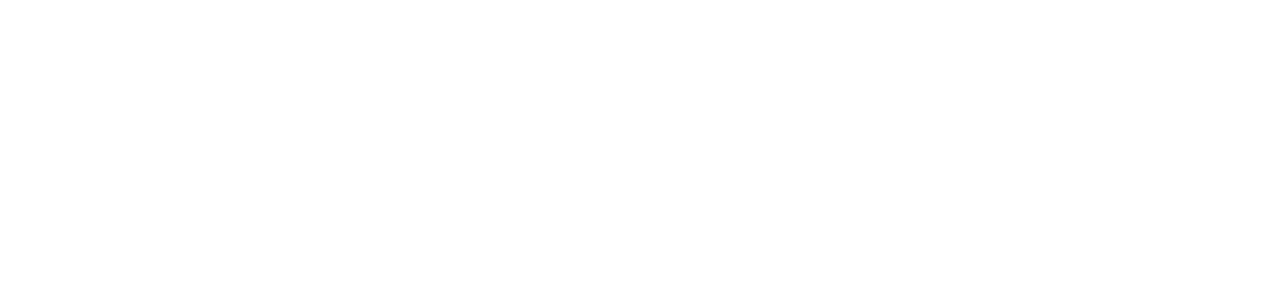
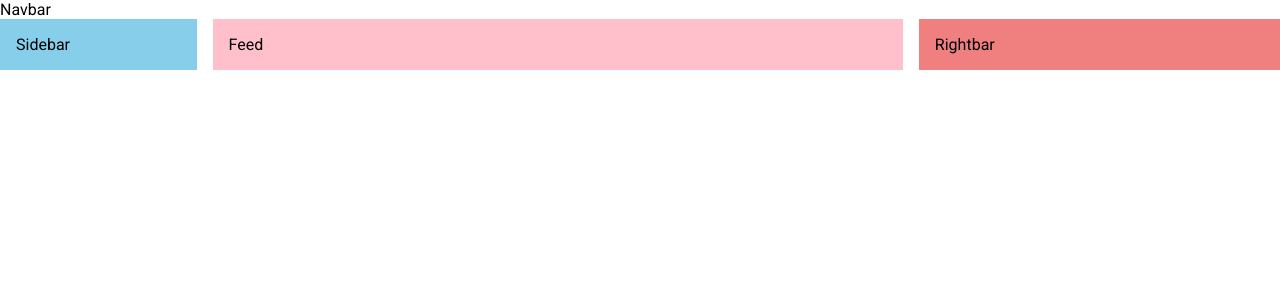
Before and after one commit to asitha-navaratne/mui-react-crash-course, a React (Vite) app: page / in a window 1280 px wide. Shown: the top 300 px of the page. Built offline with nearby package versions, Linux system fonts and the light colour scheme.

Commit message:
Added initial components

```diff
--- a/src/App.jsx
+++ b/src/App.jsx
@@ -1,5 +1,21 @@
+import { Box, Stack } from "@mui/material";
+
+import Navbar from "./components/Navbar";
+import Sidebar from "./components/Sidebar";
+import Feed from "./components/Feed";
+import Rightbar from "./components/Rightbar";
+
 function App() {
-  return <div></div>;
+  return (
+    <Box>
+      <Navbar />
+      <Stack direction={"row"} spacing={2} justifyContent={"space-between"}>
+        <Sidebar />
+        <Feed />
+        <Rightbar />
+      </Stack>
+    </Box>
+  );
 }
 
 export default App;
--- /dev/null
+++ b/src/components/Feed.jsx
@@ -0,0 +1,11 @@
+import { Box } from "@mui/material";
+
+const Feed = () => {
+  return (
+    <Box bgcolor={"pink"} flex={4} p={2}>
+      Feed
+    </Box>
+  );
+};
+
+export default Feed;
--- /dev/null
+++ b/src/components/Navbar.jsx
@@ -0,0 +1,5 @@
+const Navbar = () => {
+  return <div>Navbar</div>;
+};
+
+export default Navbar;
--- /dev/null
+++ b/src/components/Rightbar.jsx
@@ -0,0 +1,16 @@
+import { Box } from "@mui/material";
+
+const Rightbar = () => {
+  return (
+    <Box
+      bgcolor={"lightcoral"}
+      sx={{ display: { xs: "none", sm: "block" } }}
+      flex={2}
+      p={2}
+    >
+      Rightbar
+    </Box>
+  );
+};
+
+export default Rightbar;
--- /dev/null
+++ b/src/components/Sidebar.jsx
@@ -0,0 +1,16 @@
+import { Box } from "@mui/material";
+
+const Sidebar = () => {
+  return (
+    <Box
+      bgcolor={"skyblue"}
+      sx={{ display: { xs: "none", sm: "block" } }}
+      flex={1}
+      p={2}
+    >
+      Sidebar
+    </Box>
+  );
+};
+
+export default Sidebar;
```
Also changed, not shown: src/theme.js (added, +16 -0 lines).
